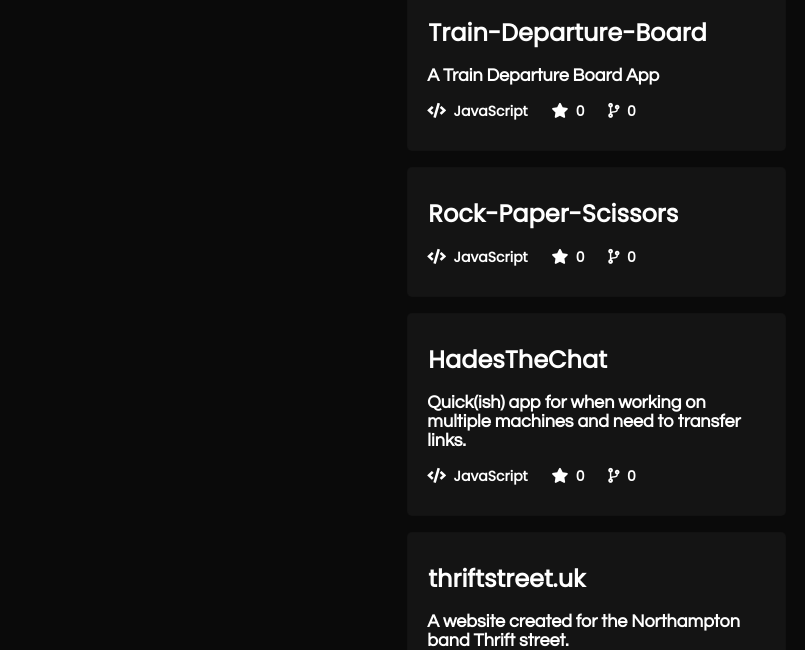
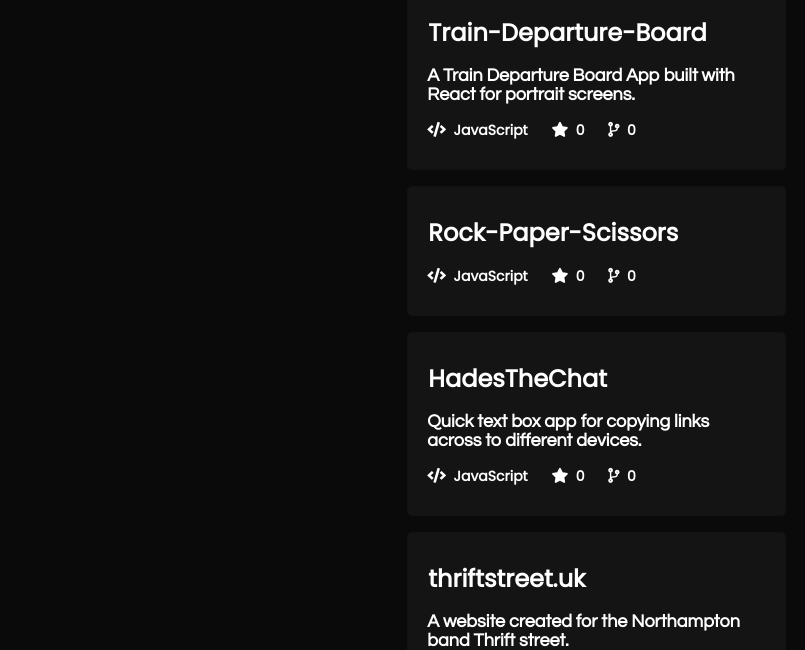
Before and after one commit to dcrgll/dcrgll.github.io, a plain HTML site: page index.html in a window 1280 px wide. Shown: the part 802-1452 px from the top of the page, without its empty margins (0-805 px from the left). Drawn offline with nearby package versions, Linux system fonts and the light colour scheme; no server answers; a script that the page names is missing.

Commit message:
Add files via upload

```diff
--- a/index.html
+++ b/index.html
@@ -81,7 +81,7 @@
                         <section>
                             <div class="section_title">Train-Departure-Board</div>
                             <div class="about_section">
-                            <span style="display:block;">A Train Departure Board App</span>
+                            <span style="display:block;">A Train Departure Board App built with React for portrait screens.</span>
                             </div>
                             <div class="bottom_section">
                                 <span style="display:inline-block;"><i class="fas fa-code"></i>&nbsp; JavaScript</span>
@@ -109,7 +109,7 @@
                         <section>
                             <div class="section_title">HadesTheChat</div>
                             <div class="about_section">
-                            <span style="display:block;">Quick(ish) app for when working on multiple machines and need to transfer links.</span>
+                            <span style="display:block;">Quick text box app for copying links across to different devices.</span>
                             </div>
                             <div class="bottom_section">
                                 <span style="display:inline-block;"><i class="fas fa-code"></i>&nbsp; JavaScript</span>
```
